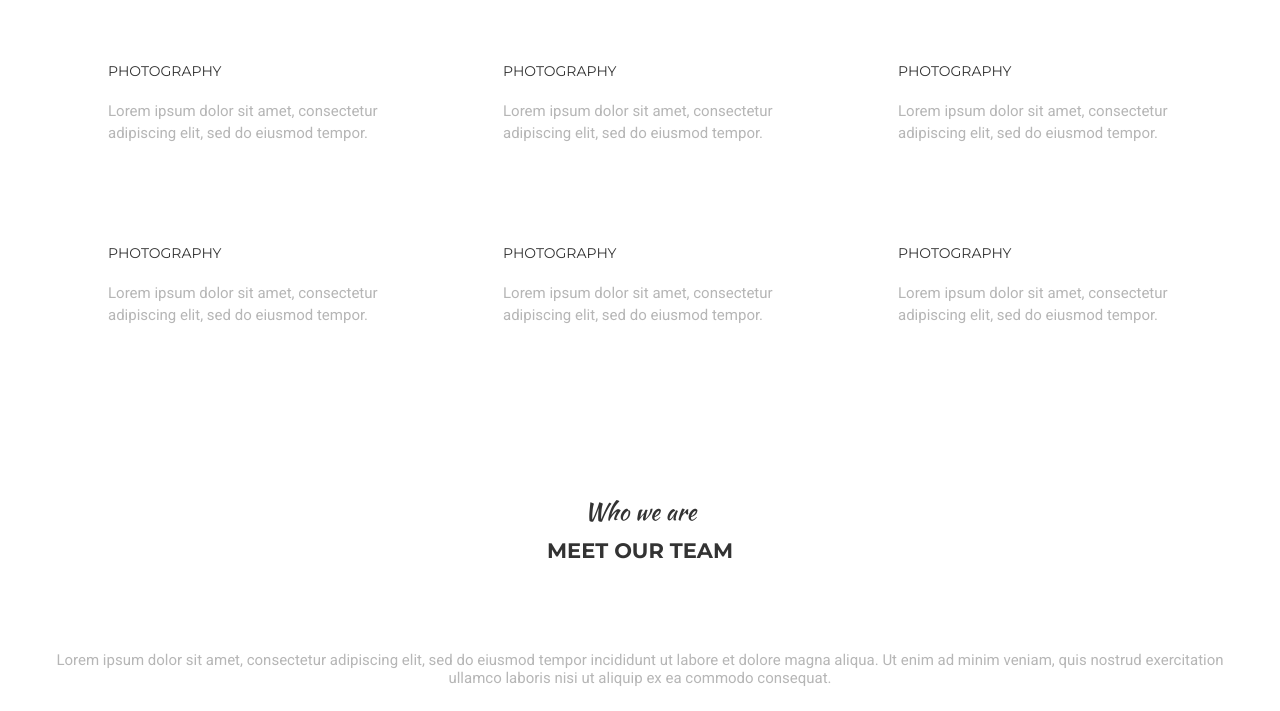
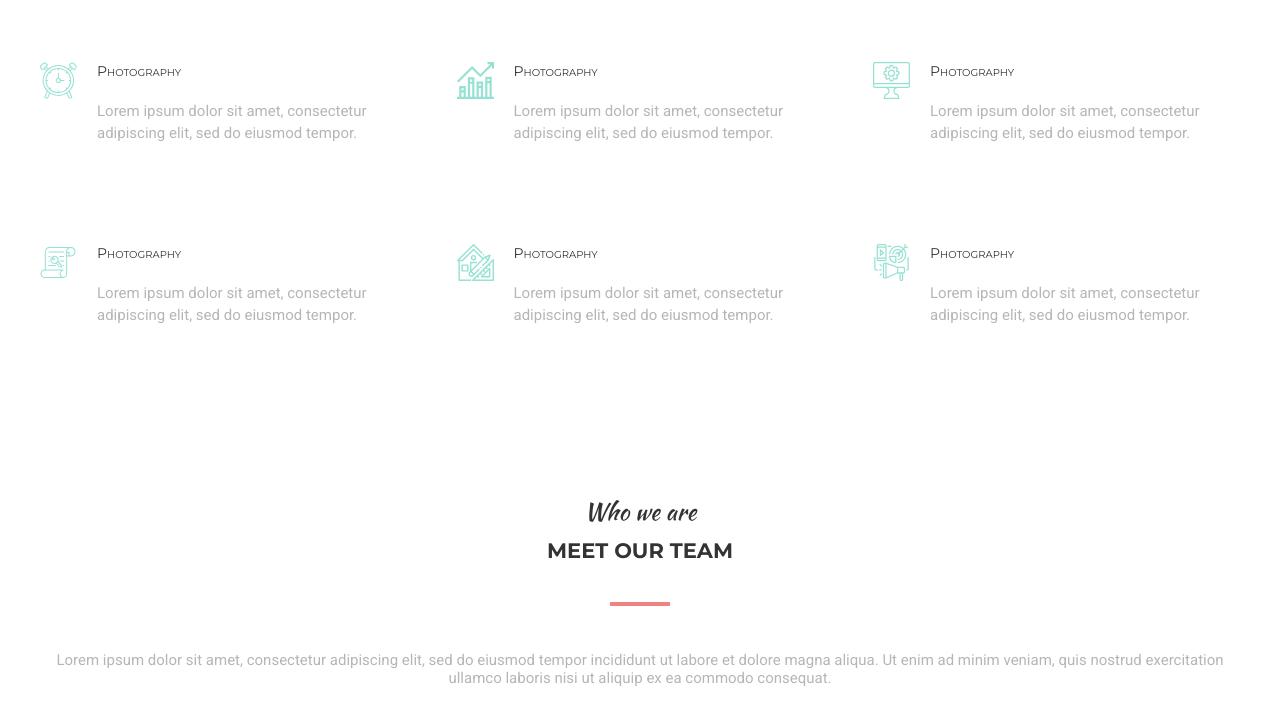
Before and after one commit to OlexandrBilyk/Mogo, a plain HTML site: page index.html in a window 1280 px wide. Shown: the part 342-1053 px from the top of the page. Drawn offline with nearby package versions, Linux system fonts and the light colour scheme; files whose address does not match are found by name.

Commit message:
add svgs

```diff
--- a/css/styles.css
+++ b/css/styles.css
@@ -37,7 +37,6 @@ button{
 /* header */
 .header{
     padding: 17px 0 81px;
-    /* outline:2px solid blue; */
     display: flex;
     justify-content: space-between;
     align-items: center;
@@ -55,6 +54,18 @@ button{
 .nav_list_link{
     color: var(--main-accent);
     font-weight: 400;
+    position: relative;
+}
+.nav_list_link:hover::after{
+    content: '';
+    display: block;
+    width: 100%;
+    height: 3px;
+    background-color:var(--hover);
+    position: absolute;
+    top: 30px;
+    left: 0;
+
 }
 .nav_list_link:hover{
     color: var(--hover);
@@ -62,13 +73,24 @@ button{
 /* main */
 .service{
     /* outline: 2px dotted blueviolet; */
-    padding: 68px;
+    padding: 68px 0 ;
+}
+.service_title::after, .team_title::after{
+    content: '';
+    display: block;
+    width:60px;
+    height: 4px;
+    background-color: var(--hover);
+    margin: 0 auto;
+}
+.service_title::after{
+    margin-top: 40px;
 }
 .service_info{
  margin-bottom: 20px;
 }
 .service_title{
-    margin-bottom: 109px;
+    margin-bottom: 65px;
 }
 .service_list{
     display: flex;
@@ -76,8 +98,33 @@ button{
     justify-content: space-between;
     row-gap: 100px;
 }
+/*.service_list_item::before{
+    content: '';
+    display: block;
+    width: 37.796px;
+    height: 37px;
+}
+ .service_list_item:nth-child(1):before{
+    background-image: url('../images/alarm1.svg');
+}
+.service_list_item:nth-child(2):before{
+    background-image: url('../images/bar-graph1.svg');
+}
+.service_list_item:nth-child(3):before{
+    background-image: url('../images/display1.svg');
+}
+.service_list_item:nth-child(4):before{
+    background-image: url('../images/paper1.svg');
+}
+.service_list_item:nth-child(5):before{
+    background-image: url('../images/home1.svg');
+}
+.service_list_item:nth-child(6):before{
+    background-image: url('../images/digital-marketing1.svg');
+} */
 .service_list_item{
-    width: 274px;
+    display: flex;
+    gap: 20px;
 }
 .service_info, .team_info{
     color: #333;
@@ -87,17 +134,22 @@ font-size: 24px;
 font-weight: 400;
 text-align: center;
 }
+
 .service_title, .team_title{
     color:var(--title);
     font-size: 30px;
     font-variant: all-small-caps;
     text-align: center;
-    /* text-transform: uppercase; */
+    text-transform: uppercase;
 }
-
+.service-list__box{
+    max-width: 310px;
+}
+.service-list__svg{
+    fill: #95e1d3;
+}
 .service_list_title{
     color: #333;
-    /* uppercase */
     font-size: 14px;
     font-weight: 400;
     font-variant: small-caps;
@@ -119,10 +171,12 @@ text-align: center;
 .team-info{
     margin-bottom: 17px;
 }
-
+.team_title::after{
+    margin-top: 36px;
+}
 .team_descr{
     color: var(--text);
-    margin: 85px 0 27px;
+    margin: 45px 0 27px;
 
 text-align: center;
 font-family: 'Roboto', sans-serif;
--- a/index.html
+++ b/index.html
@@ -28,48 +28,74 @@
     <main class="main">
         <section class="service">
             <h3 class="service_info">We work with</h3>
-        <h2 class="service_title">AMAZING SERVICES</h2>
+        <h2 class="service_title">Amazing service</h2>
             <ul class="service_list">
                 <li class="service_list_item">
+                    <svg width="37" height="37" class="service-list__svg">
+                        <use href="./images/icon/symbol-defs.svg#icon-service1"></use>
+                    </svg>
+                    <div class="service-list__box">
                         <h4 class="service_list_title">
-                    PHOTOGRAPHY
+                        Photography
                         </h4>
                         <P class="service_list_text">Lorem ipsum dolor sit amet, consectetur adipiscing elit, sed do eiusmod tempor.</P>
-
+                        </div>
                 </li>
                 <li class="service_list_item">
+                    <svg width="37" height="37" class="service-list__svg">
+                        <use href="./images/icon/symbol-defs.svg#icon-service2"></use>
+                    </svg>
+                    <div class="service-list__box">
                     <h4 class="service_list_title">
-                    PHOTOGRAPHY
+                    Photography
                     </h4>
                     <P class="service_list_text">Lorem ipsum dolor sit amet, consectetur adipiscing elit, sed do eiusmod tempor.</P>
+                </div>
                 </li>
                 <li class="service_list_item">
+
+                    <svg width="37" height="37" class="service-list__svg">
+                        <use href="./images/icon/symbol-defs.svg#icon-service3"></use>
+                    </svg>
+                    <div class="service-list__box">
                     <h4 class="service_list_title">
-                    PHOTOGRAPHY
+                    Photography
                     </h4>
                     <P class="service_list_text">Lorem ipsum dolor sit amet, consectetur adipiscing elit, sed do eiusmod tempor.</P>
-
+                    </div>
                 </li>
                 <li class="service_list_item">
+                    <svg width="37" height="37" class="service-list__svg">
+                        <use href="./images/icon/symbol-defs.svg#icon-service4"></use>
+                    </svg>
+                    <div class="service-list__box">
                     <h4 class="service_list_title">
-                    PHOTOGRAPHY
+                    Photography
                 </h4>
                     <P class="service_list_text">Lorem ipsum dolor sit amet, consectetur adipiscing elit, sed do eiusmod tempor.</P>
-
+                    </div>
                 </li>
                 <li class="service_list_item">
+                    <svg width="37" height="37" class="service-list__svg">
+                        <use href="./images/icon/symbol-defs.svg#icon-service5"></use>
+                    </svg>
+                    <div class="service-list__box">
                     <h4 class="service_list_title">
-                    PHOTOGRAPHY
+                    Photography
                     </h4>
                     <P class="service_list_text">Lorem ipsum dolor sit amet, consectetur adipiscing elit, sed do eiusmod tempor.</P>
-
+                    </div>
                 </li>
                 <li class="service_list_item">
+                    <svg width="37" height="37" class="service-list__svg">
+                        <use href="./images/icon/symbol-defs.svg#icon-service6"></use>
+                    </svg>
+                    <div class="service-list__box">
                     <h4 class="service_list_title">
-                    PHOTOGRAPHY
+                    Photography
                     </h4>
                     <P class="service_list_text">Lorem ipsum dolor sit amet, consectetur adipiscing elit, sed do eiusmod tempor.</P>
-
+                    </div>
                 </li>
             </ul>
         </section>
```
Also changed, not shown: images/icon/symbol-defs.svg (added). Lines whose indentation alone changed are shown as unchanged.
